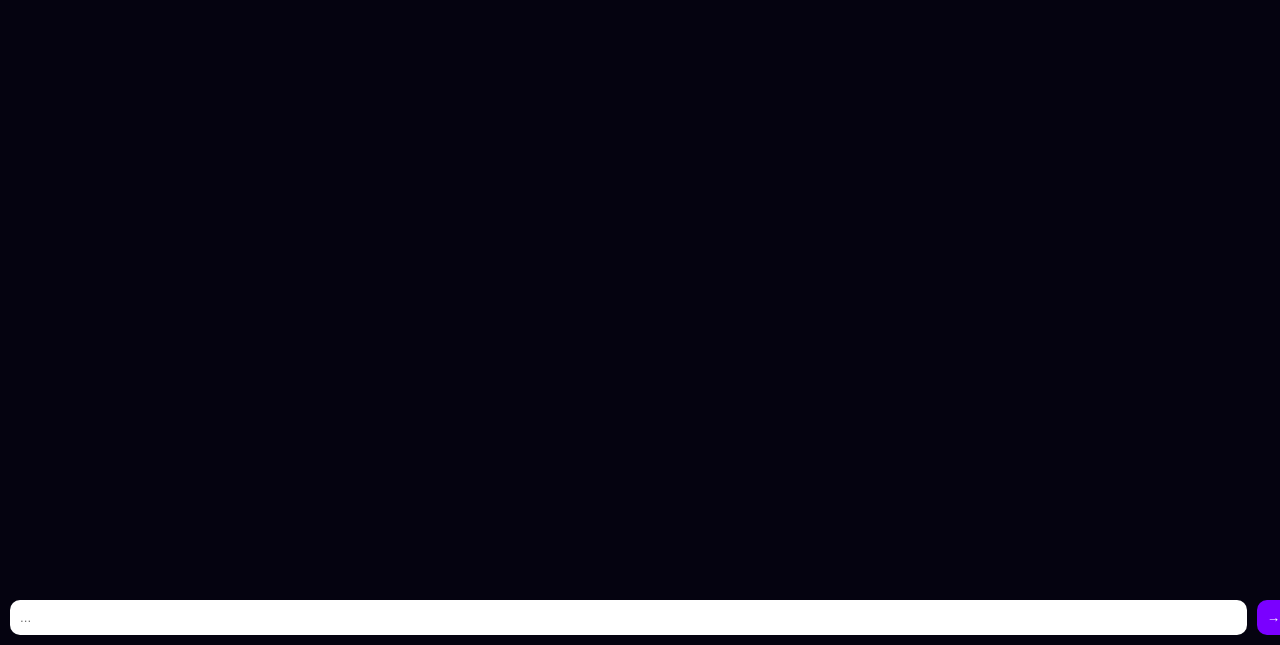
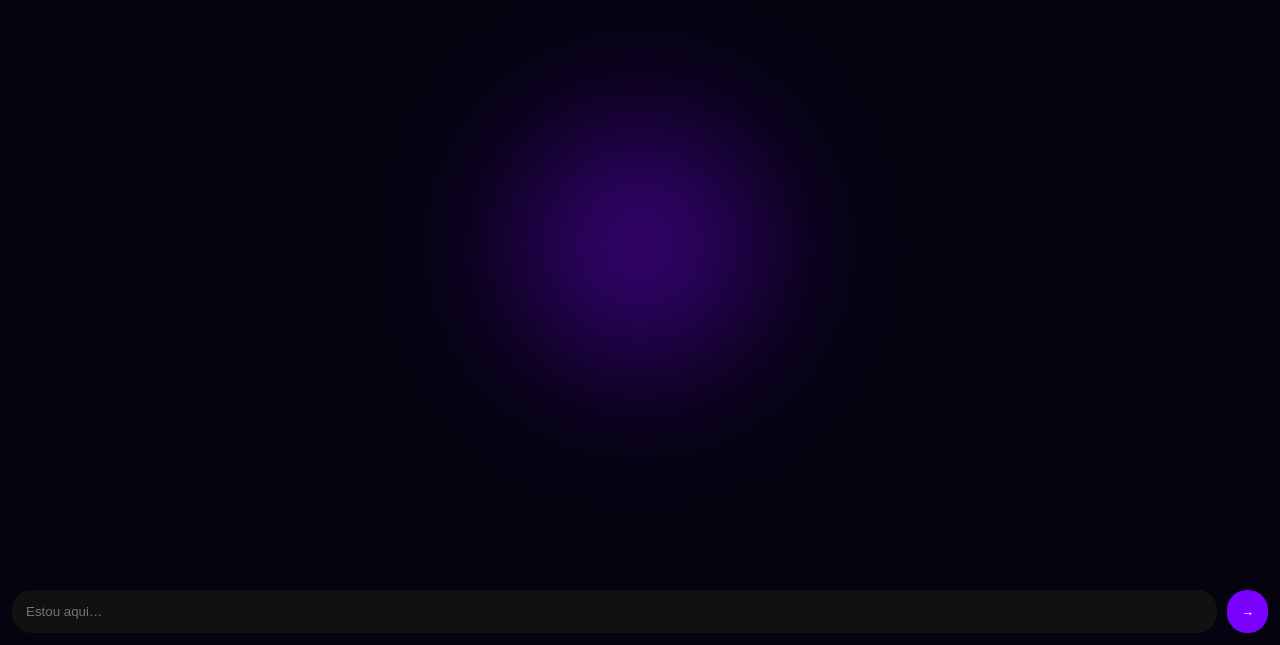
Before and after one commit to juliocesardeoliveiraecia-del/Depy, a plain HTML site: page index.html in a window 1280 px wide. Shown: the part 155-800 px from the top of the page. Drawn offline with Linux system fonts and the light colour scheme.

Commit message:
Update index.html
Depy app companheiro digital!

```diff
--- a/index.html
+++ b/index.html
@@ -7,52 +7,94 @@ body {
   background:#050310;
   color:white;
   font-family:sans-serif;
+  display:flex;
+  flex-direction:column;
+  height:100vh;
+  overflow:hidden;
 }
 
-#chat {
-  padding:20px;
+/* AURA */
+#aura {
+  position:absolute;
+  top:50%;
+  left:50%;
+  width:320px;
+  height:320px;
+  transform:translate(-50%, -50%);
+  border-radius:50%;
+  background: radial-gradient(circle, rgba(122,0,255,0.7), transparent 70%);
+  filter: blur(50px);
+  animation: pulse 4s infinite ease-in-out;
 }
 
+@keyframes pulse {
+  0% { transform:translate(-50%, -50%) scale(1); opacity:0.6; }
+  50% { transform:translate(-50%, -50%) scale(1.35); opacity:1; }
+  100% { transform:translate(-50%, -50%) scale(1); opacity:0.6; }
+}
+
+/* CHAT */
+#chat {
+  flex:1;
+  overflow-y:auto;
+  padding:20px;
+  z-index:2;
+}
+
+.msg {
+  margin-bottom:12px;
+  line-height:1.4;
+}
+
+/* INPUT */
 #inputArea {
-  position:fixed;
-  bottom:0;
-  width:100%;
   display:flex;
-  padding:10px;
+  padding:12px;
   background:#050310;
+  z-index:2;
 }
 
 input {
   flex:1;
-  padding:10px;
-  border-radius:10px;
+  padding:14px;
+  border-radius:20px;
   border:none;
+  background:#111;
+  color:white;
+  outline:none;
 }
 
 button {
   margin-left:10px;
-  padding:10px;
+  padding:14px;
   border:none;
-  border-radius:10px;
+  border-radius:20px;
   background:#7a00ff;
   color:white;
+  font-weight:bold;
 }
 
+/* PAYWALL */
 #paywall {
   position:fixed;
   inset:0;
-  background:rgba(0,0,0,0.95);
+  background:rgba(0,0,0,0.96);
   display:none;
   justify-content:center;
   align-items:center;
   text-align:center;
+  z-index:3;
 }
-</style></head><body><div id="chat"></div><div id="inputArea">
-  <input id="input" placeholder="...">
+
+#paywall button {
+  margin-top:15px;
+}
+</style></head><body><div id="aura"></div><div id="chat"></div><div id="inputArea">
+  <input id="input" placeholder="Estou aqui…">
   <button onclick="send()">→</button>
 </div><div id="paywall">
   <div>
-    <p>Você chegou ao limite…</p>
+    <p>Você atingiu o limite da conexão…</p>
     <button onclick="goPro()">Aprofundar conexão — R$29</button>
   </div>
 </div><script>
@@ -68,10 +110,16 @@ function send() {
   const input = document.getElementById("input");
   const msg = input.value;
 
+  if (!msg) return;
+
   const chat = document.getElementById("chat");
 
-  chat.innerHTML += "<p>Você: " + msg + "</p>";
-  chat.innerHTML += "<p>Depy: Estou aqui...</p>";
+  chat.innerHTML += `<div class="msg">Você: ${msg}</div>`;
+
+  setTimeout(() => {
+    chat.innerHTML += `<div class="msg"><b>Depy:</b> Eu estou aqui com você.</div>`;
+    chat.scrollTop = chat.scrollHeight;
+  }, 500);
 
   input.value = "";
   usage++;
@@ -82,7 +130,7 @@ function isPro() {
 }
 
 function goPro() {
-  window.open("COLE_SEU_LINK_DO_MERCADO_PAGO_AQUI");
+  window.open("https://www.mercadopago.com.br/subscriptions/checkout?preapproval_plan_id=5adce0811ff746668764283d5a98258d");
 }
 </script></body>
 </html>
```
